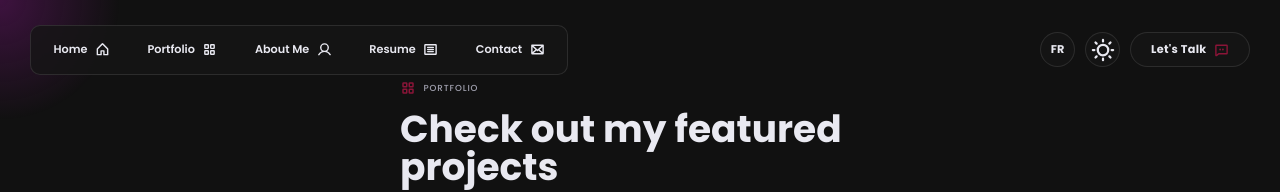
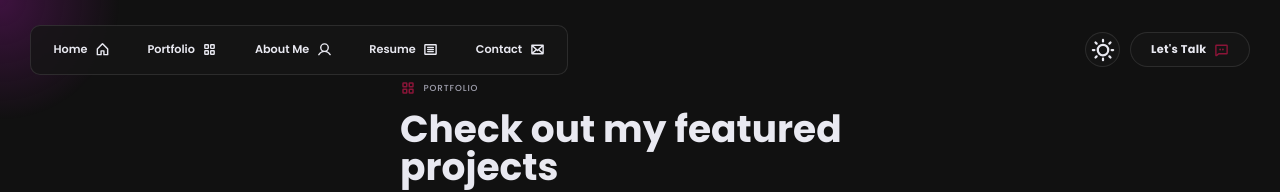
Before and after one commit to king-kakatsi/my-super-portfolio, a React (Vite) app: page / in a window 1280 px wide. Shown: the top 192 px of the page. Built offline with nearby package versions, Linux system fonts and the light colour scheme; no server answers; the database is empty.

Commit message:
Comment out bilingual button, keep site in English

```diff
--- a/src/components/layout/Header.jsx
+++ b/src/components/layout/Header.jsx
@@ -75,14 +75,14 @@ const Header = () => {
 
       {/* Header Controls */}
       <div className="flex items-center gap-4">
-        {/* Language Toggle */}
-        <button
+        {/* Language Toggle - Commented out for now, keeping site in English */}
+        {/* <button
           onClick={toggleLanguage}
           className="w-14 h-14 flex items-center justify-center rounded-full bg-base-tint/80 border border-white/10 text-text-bright hover:text-accent hover:border-accent/30 transition-all duration-300 font-bold text-lg"
           aria-label="Toggle language"
         >
           {language === 'en' ? 'FR' : 'EN'}
-        </button>
+        </button> */}
 
         {/* Theme Switcher */}
         <button
```
